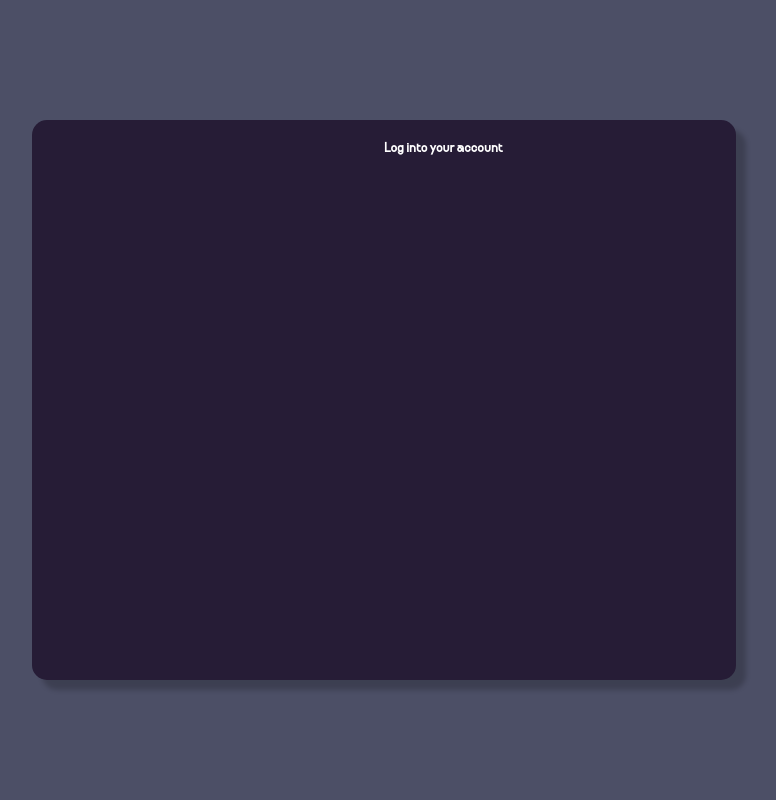
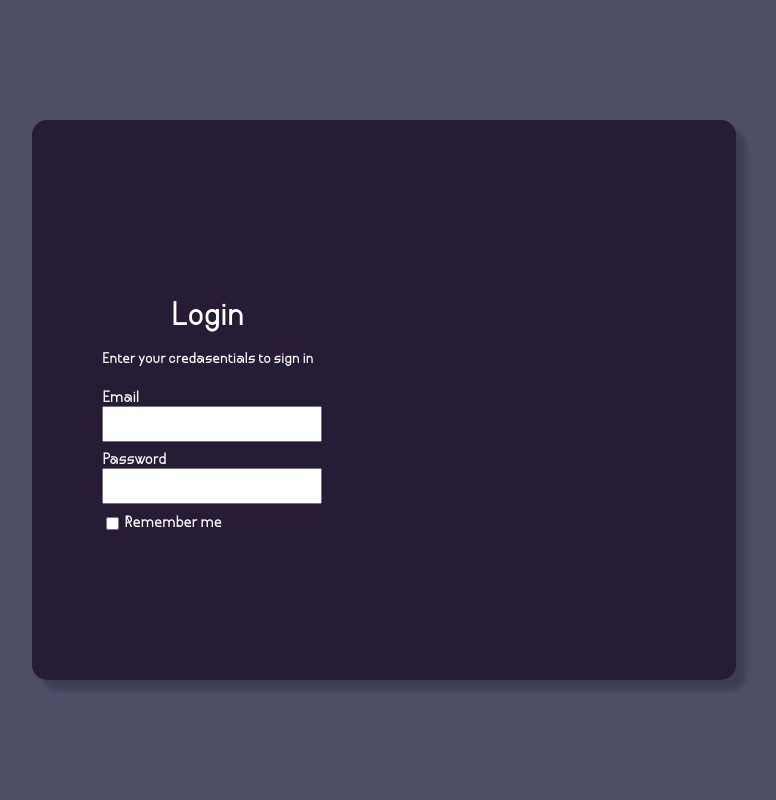
Before and after one commit to Kubenek/SkillTR, a PHP site: page /login in a window 1280 px wide. Shown: the whole page, without its empty margins (256-1032 px from the left). Run offline with PHP 8.4, Linux system fonts and the light colour scheme.

Commit message:
add basic login styling

```diff
--- a/app/Views/login.php
+++ b/app/Views/login.php
@@ -14,11 +14,33 @@
 
             <div class="left-box">
 
+                <div class="top-text">
+                    <p class="lg">Login</p>
+                    <p class="sm">Enter your credasentials to sign in</p>
+                </div>
+
+                <div class="input-fields">
+
+                    <div class="input-box">
+                        <label for="mail-input">Email</label>
+                        <input type="text" id="mail-input">
+                    </div>
+
+                    <div class="input-box">
+                        <label for="pass-input">Password</label>
+                        <input type="password" id="pass-input">
+                    </div>
+
+                    <div class="rememberBox">
+                        <input type="checkbox" id="remember">
+                        <label for="remember">Remember me</label>
+                    </div>
+
+                </div>
+
             </div>
 
             <div class="right-box">
-
-                <h5>Log into your account</h5>
 
             </div>
 
--- a/public/styles/login.css
+++ b/public/styles/login.css
@@ -24,17 +24,73 @@ body {
     background-color: #261c36;
 }
 
-.left-box {
-    border-bottom-left-radius: inherit;
-    border-top-left-radius: inherit;
-    height: 100%;
-    width: 50%;
-}
-
 .right-box {
     border-bottom-right-radius: inherit;
     border-top-right-radius: inherit;
     height: 100%;
     width: 50%;
+}
+
+.left-box {
+    border-bottom-left-radius: inherit;
+    border-top-left-radius: inherit;
+    display: flex;
+    justify-content: center;
+    align-items: flex-start;
+    flex-direction: column;
+    height: 100%;
+    width: 50%;
     color: white;
+    gap: 20px;
 }
+
+.left-box .top-text {
+    display: flex;
+    justify-content: center;
+    width: 100%;
+    align-items: center;
+    flex-direction: column;
+    gap:0;
+}
+
+.left-box .top-text .lg, .sm {
+    margin-bottom: 3px;
+}
+
+.lg {
+    font-size: 33px;
+}
+
+.sm {
+    font-size: 15px;
+}
+
+.input-fields {
+    width: 100%;
+    display: flex;
+    justify-content: center;
+    align-items: center;
+    flex-direction: column;
+    gap:10px;
+}
+
+.input-box input {
+    width: 100%;
+    height: 30px;
+}
+
+.input-box {
+    width: 60%;
+    display: flex;
+    justify-content: center;
+    align-items: flex-start;
+    flex-direction: column;
+}
+
+.rememberBox {
+    width: 60%;
+    display: flex;
+    justify-content: start;
+    align-items: center;
+    gap: 2px;
+}
```
